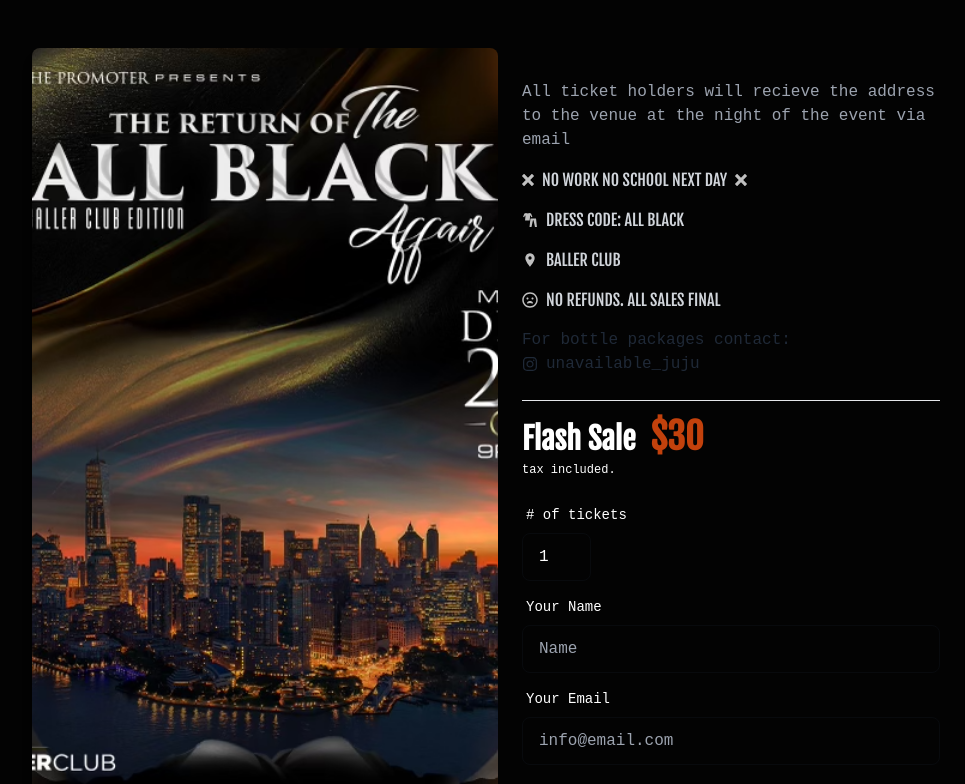
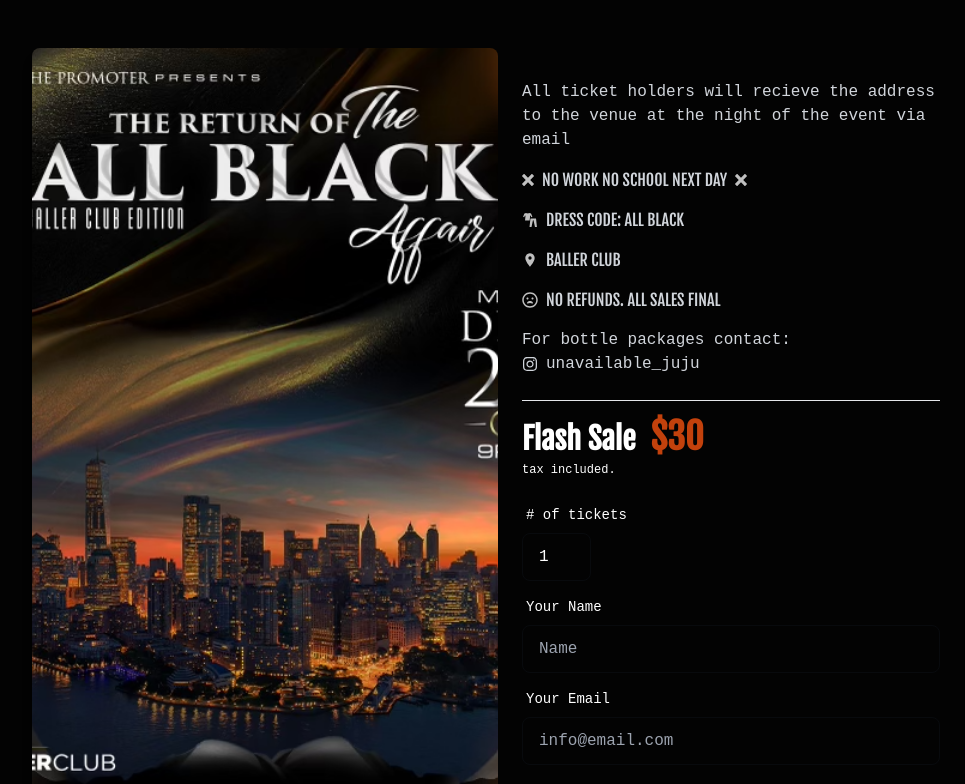
Before and after one commit to dreayoung/sky-dunk-hoopfest, a Next.js app: page /event-tickets/1 in a window 1280 px wide. Shown: the top 784 px of the page, without its empty margins (142-1107 px from the left). Built offline with nearby package versions, Linux system fonts and the light colour scheme; a web font is replaced by a local one.

Commit message:
pls be ok

```diff
--- a/components/Confirmed.js
+++ b/components/Confirmed.js
@@ -23,11 +23,11 @@ function Confirmed({ name, email, quantity, approved }) {
     setHide(true);
     return numOfTix[index].tix?.map(async () => {
       const response = await fetch(
-        'https://apis.ticket-generator.com/client/v1/ticket/data/?eventId=637d26206d72432799b0df24&width=300',
+        'https://apis.ticket-generator.com/client/v1/ticket/data/?eventId=637d38586d72432799b0e43a&width=300',
         {
           headers: {
             Accept: 'application/json',
-            'X-Api-Key': 'add258dad9169b3098e6b3045d4cd6153ff8d5aaeaec4488',
+            'X-Api-Key': '9b2dbab9984ab721f41c2ae3bc65b1ac0bb8fe388b0e4fc5',
           },
           method: 'POST',
         }
@@ -36,6 +36,8 @@ function Confirmed({ name, email, quantity, approved }) {
       setTicketInfoNew(ticketInfo);
     });
   }
+
+  console.log('info', ticketInfo);
 
   return (
     <>
@@ -53,7 +55,7 @@ function Confirmed({ name, email, quantity, approved }) {
       <div className="mt-4 grid grid-cols-1 space-y-4">
         <button
           className={`${
-            hide ? 'bg-gray-900' : 'bg-gray-600'
+            hide ? 'bg-gray-900 hidden' : 'bg-gray-600'
           } p-4 text-white mx-6 rounded-md my-6`}
           disabled={hide}
           onClick={getTickets}
@@ -62,9 +64,8 @@ function Confirmed({ name, email, quantity, approved }) {
         </button>
 
         {ticketInfoNew?.map((info, x) => {
-          console.log('idx', x);
           return (
-            <div key={info.ticketId}>
+            <div key={info.ticketId * x}>
               <TicketTemplate
                 info={info}
                 name={name}
@@ -74,6 +75,7 @@ function Confirmed({ name, email, quantity, approved }) {
             </div>
           );
         })}
+
         <div className="h-20"></div>
       </div>
     </>
--- a/components/FlashSale.js
+++ b/components/FlashSale.js
@@ -22,7 +22,7 @@ function FlashSale() {
         </div>
 
         <div className={`px-6 max-w-xl py-4 lg:max-w-5xl lg:w-1/2`}>
-          <p className="mt-4 text-gray-400">
+          <p className="mt-4 text-gray-300">
             All ticket holders will recieve the address to the venue at the
             night of the event via email
           </p>
@@ -31,8 +31,8 @@ function FlashSale() {
             href="https://www.instagram.com/unavailable_juju/"
             target="_blank"
           >
-            <p> For bottle packages contact: </p>
-            <div className="flex items-center space-x-2">
+            <p className="text-gray-300"> For bottle packages contact: </p>
+            <div className="flex items-center space-x-2 text-gray-300">
               <FaInstagram />
               <span>unavailable_juju</span>
             </div>
--- a/components/TicketTemplate.js
+++ b/components/TicketTemplate.js
@@ -1,5 +1,4 @@
 import Image from 'next/image';
-import React from 'react';
 
 import juju from '../public/juju.png';
 
--- a/pages/event-tickets.js
+++ b/pages/event-tickets.js
@@ -8,14 +8,14 @@ import Link from 'next/link';
 import flyer from '../public/flyer.png';
 import pack from '../public/packages.png';
 
-import steppers from '../public/audio/steppers.mp3';
-import useSound from 'use-sound';
+// import steppers from '../public/audio/steppers.mp3';
+// import useSound from 'use-sound';
 
 import { AiOutlinePlayCircle } from 'react-icons/ai';
 import { FaInstagram } from 'react-icons/fa';
 
 function Eventtickets() {
-  const [play] = useSound(steppers);
+  // const [play] = useSound(steppers);
   const [disable, setDisable] = useState(false);
 
   const [loading, setLoading] = useState(false);
@@ -56,7 +56,7 @@ function Eventtickets() {
         </Link>
         <div className="py-4 flex justify-center items-center space-x-2">
           <span>press play</span>
-          <button
+          {/* <button
             onClick={() => {
               play();
               setDisable(true);
@@ -70,7 +70,7 @@ function Eventtickets() {
                   : 'animate-none text-gray-600 '
               } text-5xl`}
             />
-          </button>
+          </button> */}
           <p className="text-xs">
             <span className="text-xl">Steppers</span>
             <br /> MoneyBagg Yo
```
